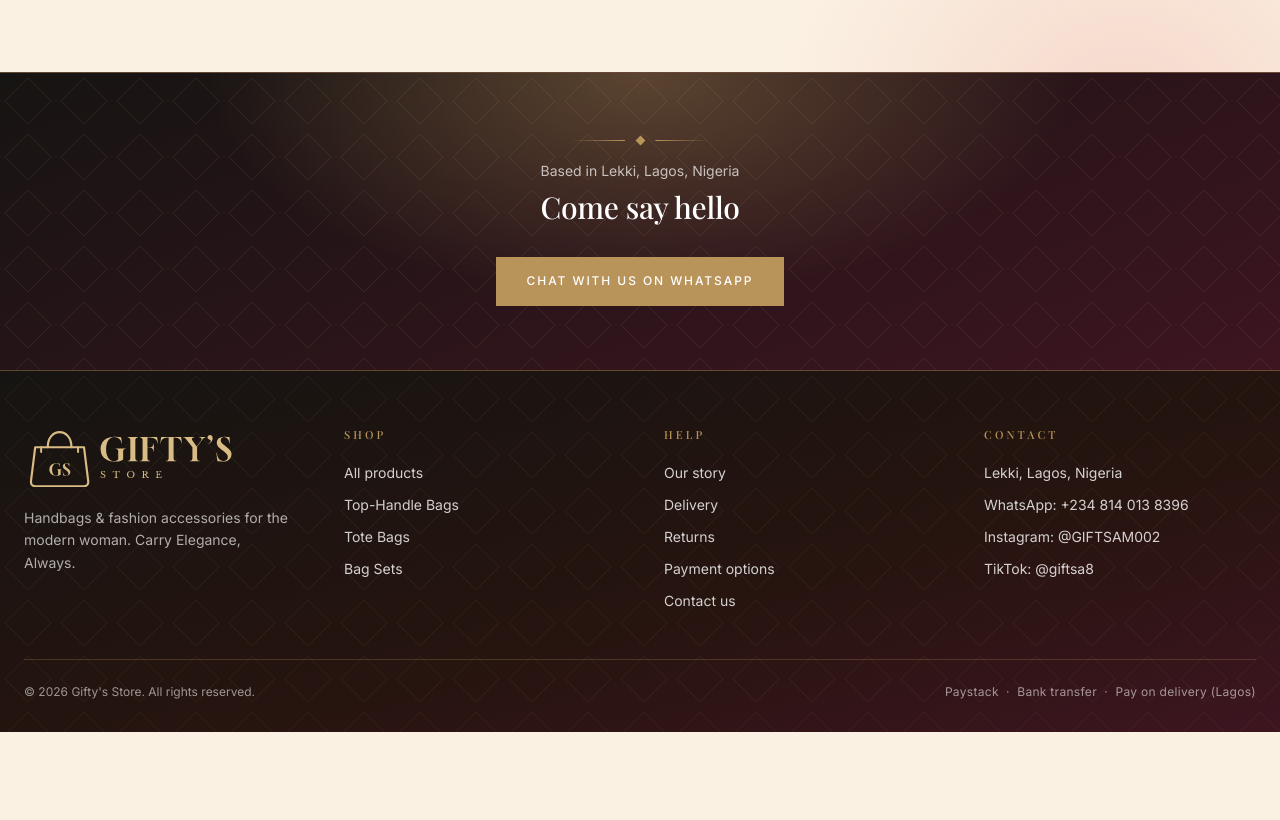
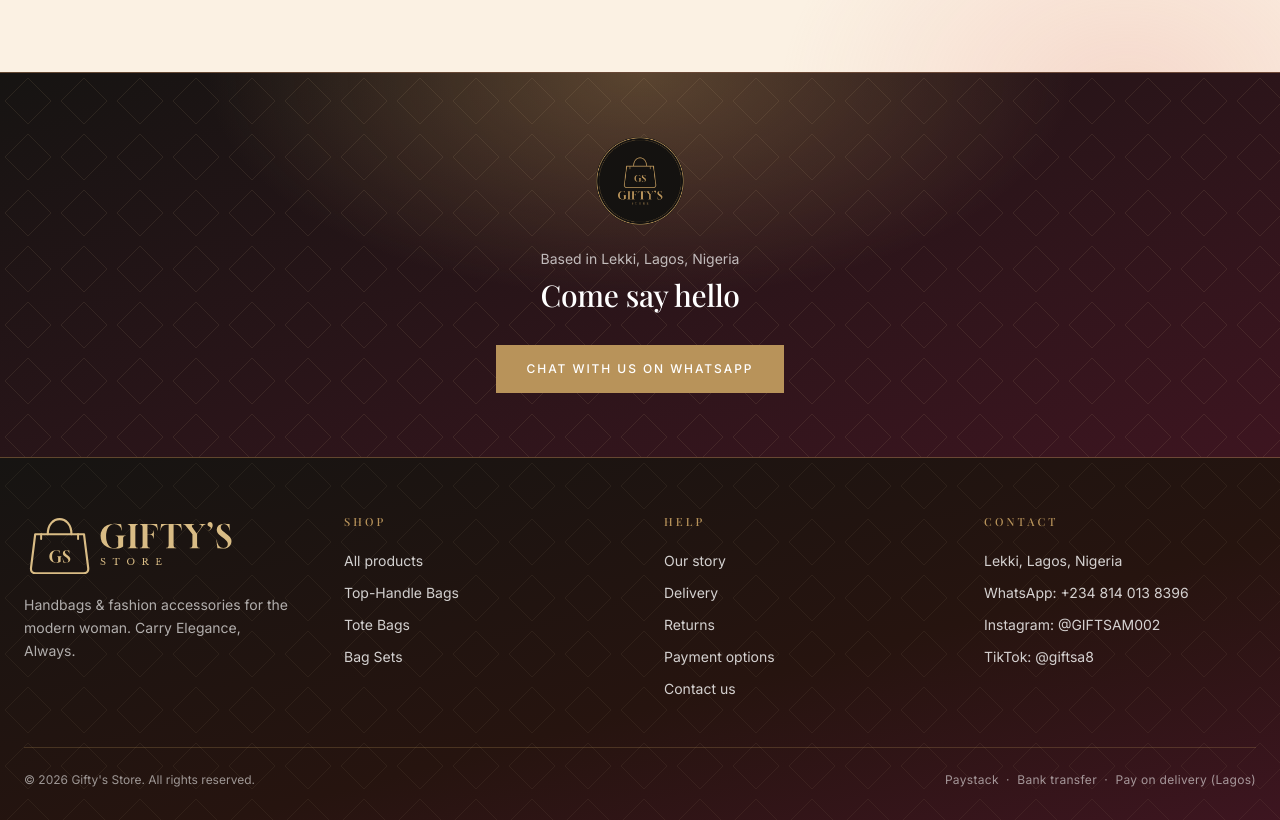
Before and after one commit to privatehubstar-gif/giftys-store, a Next.js app: page /about in a window 1280 px wide. Shown: the part 2000-2820 px from the top of the page. Before the commit the page ends 2732 px from the top, so only its background shows below. Built offline with nearby package versions, Linux system fonts and the light colour scheme; a web font is replaced by a local one.

Commit message:
Add files via upload
Commit

```diff
--- a/src/app/about/page.tsx
+++ b/src/app/about/page.tsx
@@ -90,7 +90,8 @@ export default function AboutPage() {
 
       <section className="bg-cta text-white border-t border-gold/40">
         <div className="max-w-2xl mx-auto px-4 sm:px-6 py-16 text-center">
-          <div className="ornament" aria-hidden="true"><i /></div>
+          {/* eslint-disable-next-line @next/next/no-img-element */}
+          <img src="/logo-circle.png" alt="Gifty's Store" width={88} height={88} className="mx-auto mb-6 h-[88px] w-[88px]" />
           <p className="text-white/70 text-sm mb-2">Based in {LOCATION}</p>
           <h2 className="font-display text-3xl mb-8">Come say hello</h2>
           <a href={whatsappLink("Hello Gifty's Store!")} target="_blank" rel="noopener noreferrer" className="btn btn-gold">Chat with us on WhatsApp</a>
```
